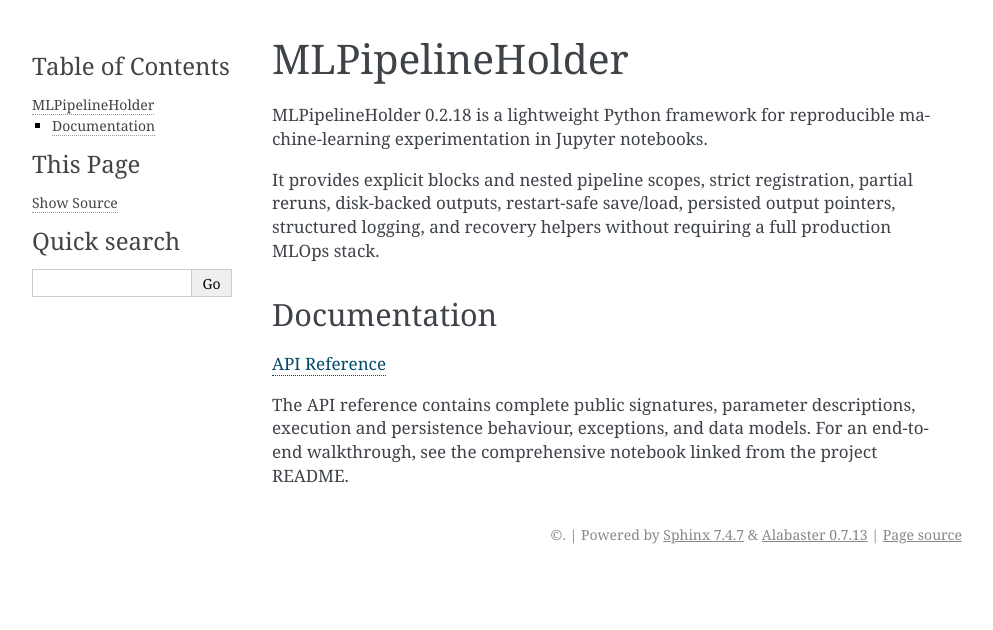
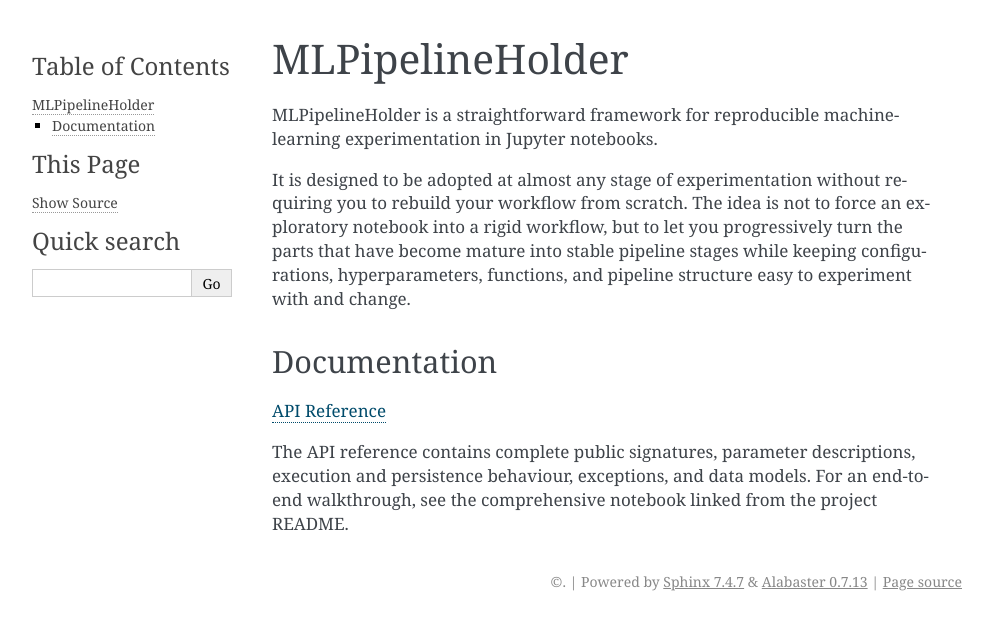
Before and after one commit to XiaokaiCui/MLPipelineHolder, a Sphinx documentation site: the page built from docs/index.rst, in a window 1280 px wide. Shown: the top 630 px of the page, without its empty margins (148-1141 px from the left). Built offline with Sphinx 7.4.7, drawn with Linux system fonts in a browser that asks for light colours.

Commit message:
first full release version

```diff
--- a/docs/index.rst
+++ b/docs/index.rst
@@ -1,13 +1,9 @@
 MLPipelineHolder
 ================
 
-MLPipelineHolder 0.2.18 is a lightweight Python framework for reproducible
-machine-learning experimentation in Jupyter notebooks.
+MLPipelineHolder is a straightforward framework for reproducible machine-learning experimentation in Jupyter notebooks.
 
-It provides explicit blocks and nested pipeline scopes, strict registration,
-partial reruns, disk-backed outputs, restart-safe save/load, persisted output
-pointers, structured logging, and recovery helpers without requiring a full
-production MLOps stack.
+It is designed to be adopted at almost any stage of experimentation without requiring you to rebuild your workflow from scratch. The idea is not to force an exploratory notebook into a rigid workflow, but to let you progressively turn the parts that have become mature into stable pipeline stages while keeping configurations, hyperparameters, functions, and pipeline structure easy to experiment with and change.
 
 Documentation
 -------------
--- a/pyproject.toml
+++ b/pyproject.toml
@@ -1,7 +1,7 @@
 [project]
 name = "mlpipelineholder"
-version = "0.2.18"
-description = "A lightweight Python framework for reproducible machine-learning pipelines in Jupyter notebook."
+version = "0.3.0"
+description = "MLPipelineHolder is a straightforward framework for reproducible machine-learning experimentation in Jupyter notebooks."
 authors = []
 readme = "README.md"
 license = "MIT"
```
Also changed, not shown: PIPELINE_CREATOR_SKILL.md (+2 -2 lines), docs/api_reference.html (+4 -5 lines), 2 other files.
